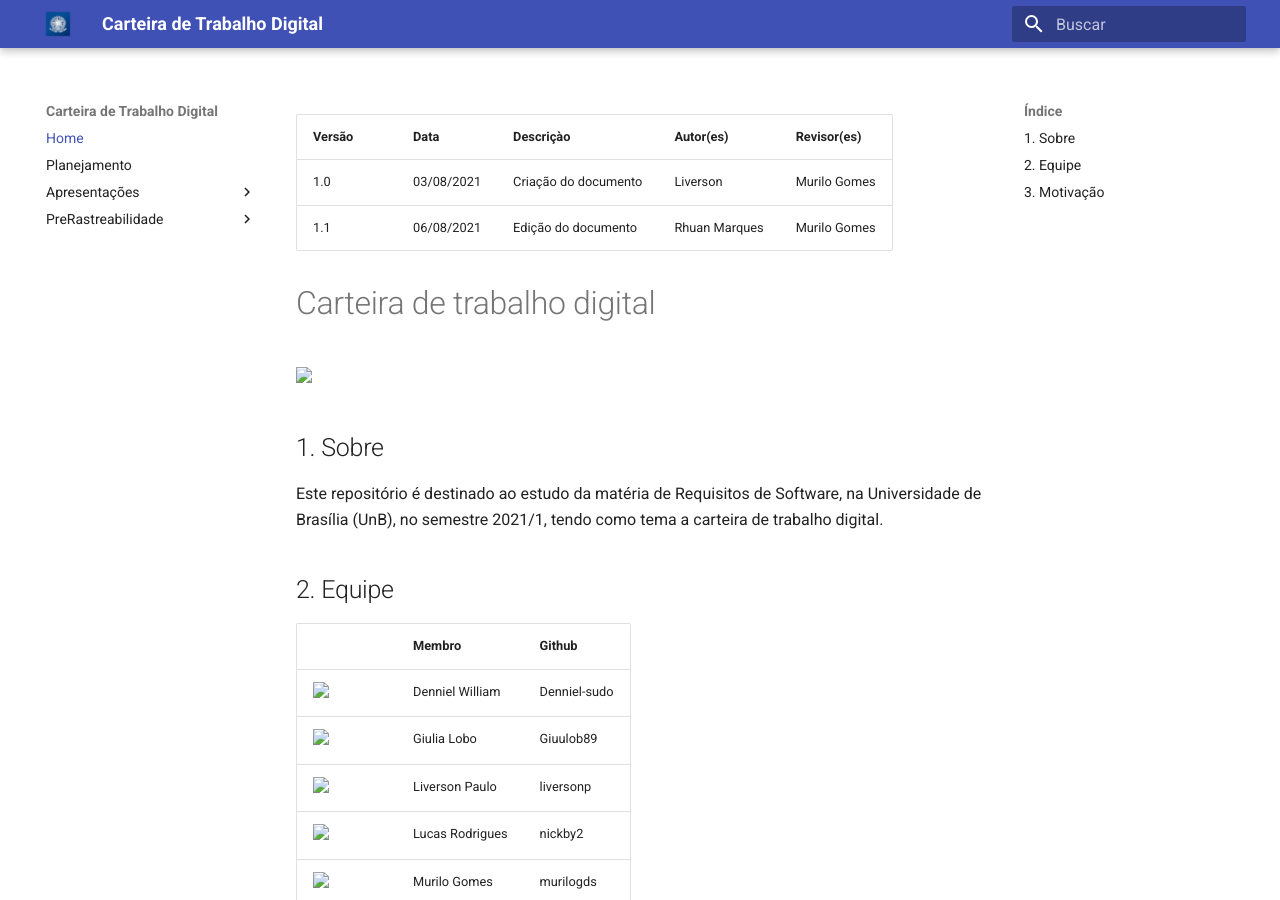
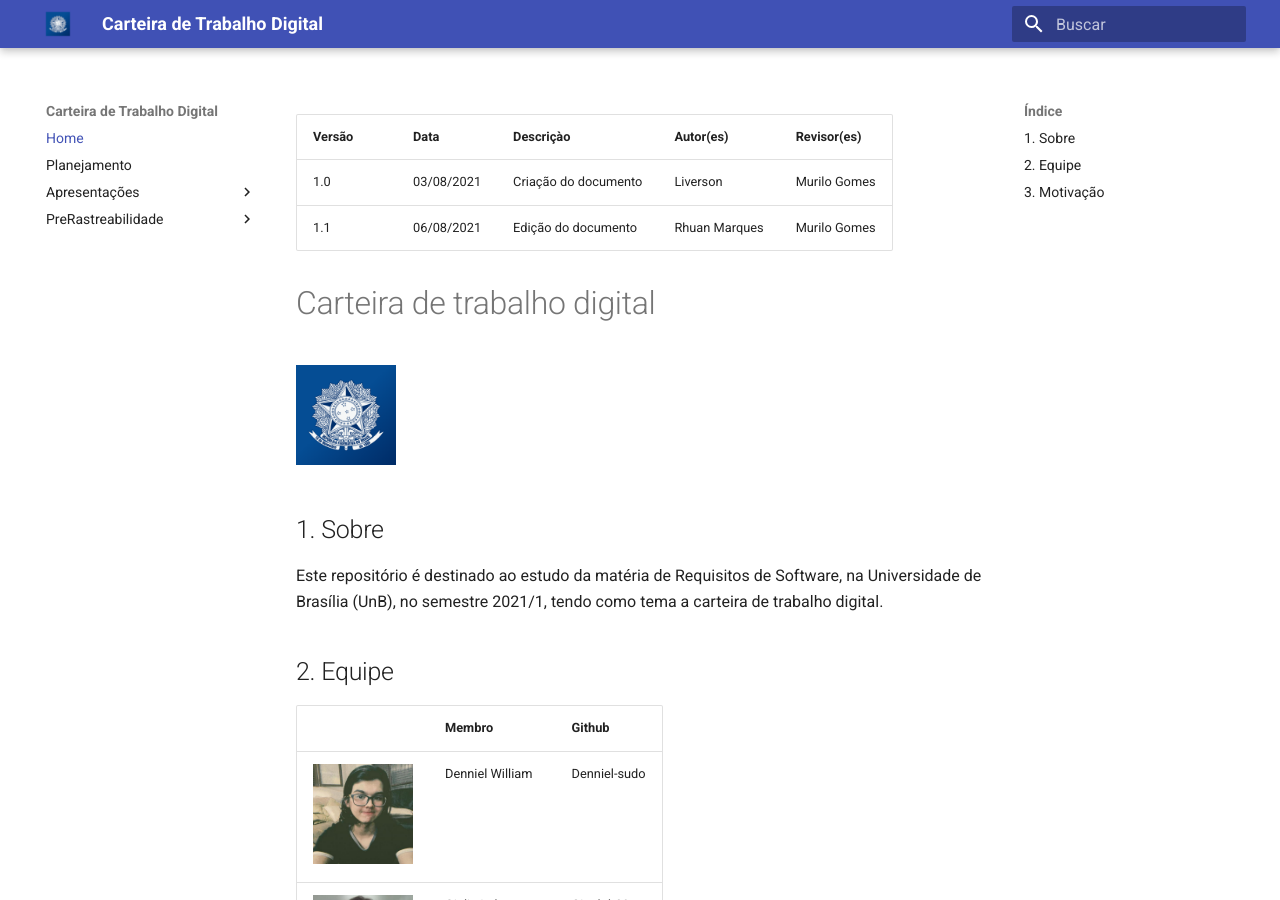
Before and after one commit to Requisitos-de-Software/2021.1-CarteiradeTrabalhoDigital, an MkDocs documentation site: the page built from docs/index.md, in a window 1280 px wide and 900 px high. Built offline with MkDocs 1.6.1 and Material for MkDocs 9.7.7, drawn with Linux system fonts in a browser that asks for light colours.

Commit message:
consertando src das imagens

```diff
--- a/docs/index.md
+++ b/docs/index.md
@@ -5,7 +5,7 @@
 
 # Carteira de trabalho digital
 
-<img src="./docs/assets/logo.png" width="100">
+<img src="../assets/logo.png" width="100">
 
 ## 1. Sobre
 
@@ -15,12 +15,12 @@ Este repositório é destinado ao estudo da matéria de Requisitos de Software,
 
 |                                                   | Membro      | Github       |
 |---------------------------------------------------|------------------|--------------|
-| <img src="./docs/assets/denniel.jpg" width="100"> | Denniel William  | Denniel-sudo |
-| <img src="./docs/assets/giu.jpeg" width="100">    | Giulia Lobo      | Giuulob89    |
-| <img src="./docs/assets/liverson.png" width="100">| Liverson Paulo   | liversonp    |
-| <img src="./docs/assets/lucas.jpg" width="100">   | Lucas Rodrigues  | nickby2      |
-| <img src="./docs/assets/murizada.jpg" width="100">| Murilo Gomes     | murilogds    |
-| <img src="./docs/assets/rhuan.jpg" width="100">   | Rhuan Marques    | RhuanMr      |
+| <img src="../assets/denniel.jpg" width="100"> | Denniel William  | Denniel-sudo |
+| <img src="../assets/giu.jpeg" width="100">    | Giulia Lobo      | Giuulob89    |
+| <img src="../assets/liverson.png" width="100">| Liverson Paulo   | liversonp    |
+| <img src="../assets/lucas.jpg" width="100">   | Lucas Rodrigues  | nickby2      |
+| <img src="../assets/murizada.jpg" width="100">| Murilo Gomes     | murilogds    |
+| <img src="../assets/rhuan.jpg" width="100">   | Rhuan Marques    | RhuanMr      |
 
 ## 3. Motivação
 
```
